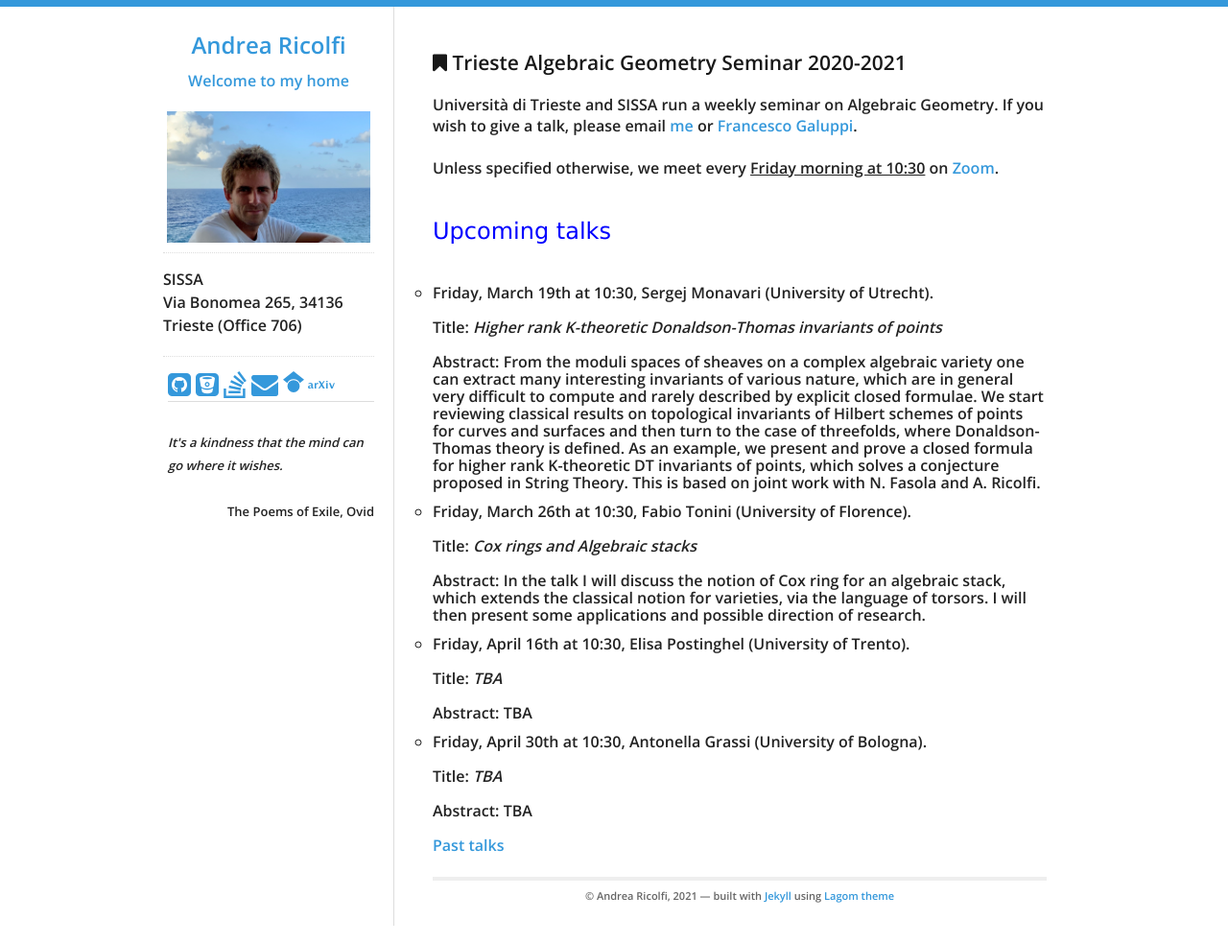
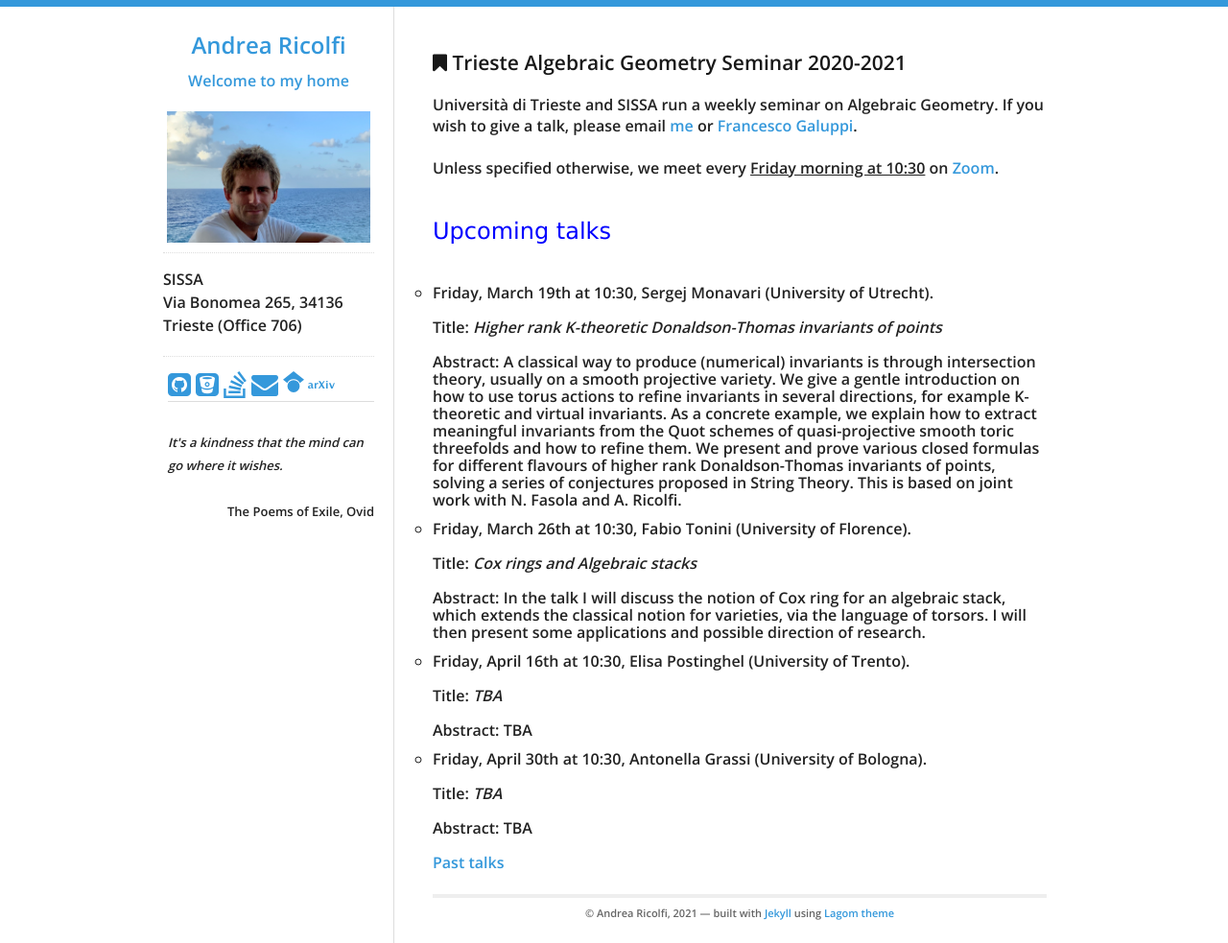
Before and after one commit to atricolfi/atricolfi.github.io, a Jekyll site: the page built from MATHEMATICS/AGseminar.html, in a window 1280 px wide. Shown: the whole page at 96% size. Built offline with Jekyll 4.4.1, drawn with Linux system fonts in a browser that asks for light colours.

Commit message:
Update AGseminar.html

```diff
--- a/MATHEMATICS/AGseminar.html
+++ b/MATHEMATICS/AGseminar.html
@@ -30,11 +30,12 @@ Upcoming talks
 Title: <em>Higher rank K-theoretic Donaldson-Thomas invariants of points</em>
   <br>
   <br>
-Abstract:  From the moduli spaces of sheaves on a complex algebraic variety one can extract many interesting invariants of
-  various nature, which are in general very difficult to compute and rarely described by explicit closed formulae. We start
-  reviewing classical results on topological invariants of Hilbert schemes of points for curves and surfaces and then turn
-  to the case of threefolds, where Donaldson-Thomas theory is defined. As an example, we present and prove a closed formula
-  for higher rank K-theoretic DT invariants of points, which solves a conjecture proposed in String Theory.
+Abstract: A classical way to produce (numerical) invariants is through intersection theory,
+  usually on a smooth projective variety. We give a gentle introduction on how to use torus
+  actions to refine invariants in several directions, for example K-theoretic and virtual invariants.
+  As a concrete example, we explain how to extract meaningful invariants from the Quot schemes of quasi-projective
+  smooth toric threefolds and how to refine them. We present and prove various closed formulas for different
+  flavours of higher rank Donaldson-Thomas invariants of points, solving a series of conjectures proposed in String Theory.
   This is based on joint work with N. Fasola and A. Ricolfi.
 </li>
 
```
